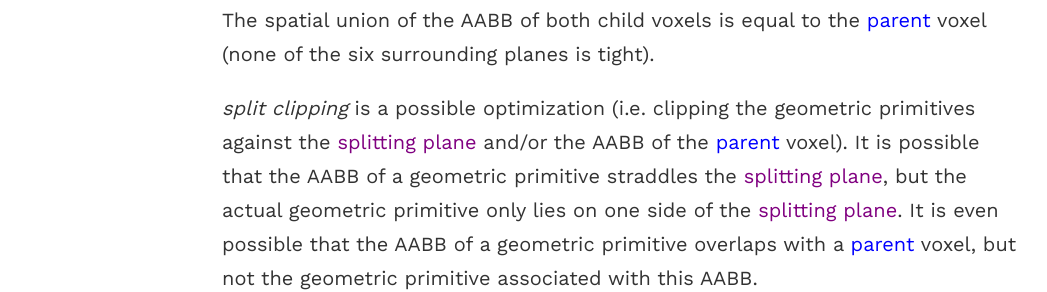
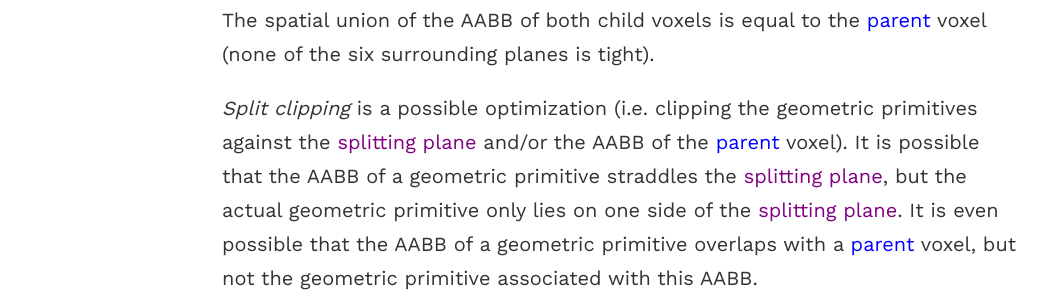
Before and after one commit to matt77hias/Blog, a Jekyll site: the page built from _posts/2018-02-04-candidate-partitions-of-hierarchical-acceleration-data-structures-for-ray-tracing.md, in a window 1280 px wide and 900 px high, scrolled down 3631 px. Shown: the part 164-456 px from the top of the window, without its empty margins (18-1065 px from the left). Built offline with Jekyll 4.4.1, drawn with Linux system fonts in a browser that asks for light colours; comment, search, counter and statistics services are not loaded.

Commit message:
Update 2018-02-04-candidate-partitions-of-hierarchical-acceleration-data-structures-for-ray-tracing.md

```diff
--- a/_posts/2018-02-04-candidate-partitions-of-hierarchical-acceleration-data-structures-for-ray-tracing.md
+++ b/_posts/2018-02-04-candidate-partitions-of-hierarchical-acceleration-data-structures-for-ray-tracing.md
@@ -45,7 +45,7 @@ In case of a binary tree with axis-aligned voxels, the BSP is called a *kd-tree*
 ##### AABBs of the child voxels
 The AABB of both child voxels can be trivially calculated given the <span style="color:blue;">parent</span> voxel. The spatial union of the AABB of both child voxels is equal to the <span style="color:blue;">parent</span> voxel (none of the six surrounding planes is tight).
 
-*split clipping* is a possible optimization (i.e. clipping the geometric primitives against the <span style="color:purple;">splitting plane</span> and/or the AABB of the <span style="color:blue;">parent</span> voxel). It is possible that the AABB of a geometric primitive straddles the <span style="color:purple;">splitting plane</span>, but the actual geometric primitive only lies on one side of the <span style="color:purple;">splitting plane</span>. It is even possible that the AABB of a geometric primitive overlaps with a <span style="color:blue;">parent</span> voxel, but not the geometric primitive associated with this AABB.
+*Split clipping* is a possible optimization (i.e. clipping the geometric primitives against the <span style="color:purple;">splitting plane</span> and/or the AABB of the <span style="color:blue;">parent</span> voxel). It is possible that the AABB of a geometric primitive straddles the <span style="color:purple;">splitting plane</span>, but the actual geometric primitive only lies on one side of the <span style="color:purple;">splitting plane</span>. It is even possible that the AABB of a geometric primitive overlaps with a <span style="color:blue;">parent</span> voxel, but not the geometric primitive associated with this AABB.
 
 ##### Geometric primitives of the child voxels
 * Geometric primitives to the <span style="color:green;">left</span> of the <span style="color:purple;">splitting plane</span> belong to the <span style="color:green;">left</span> child voxel.
```
